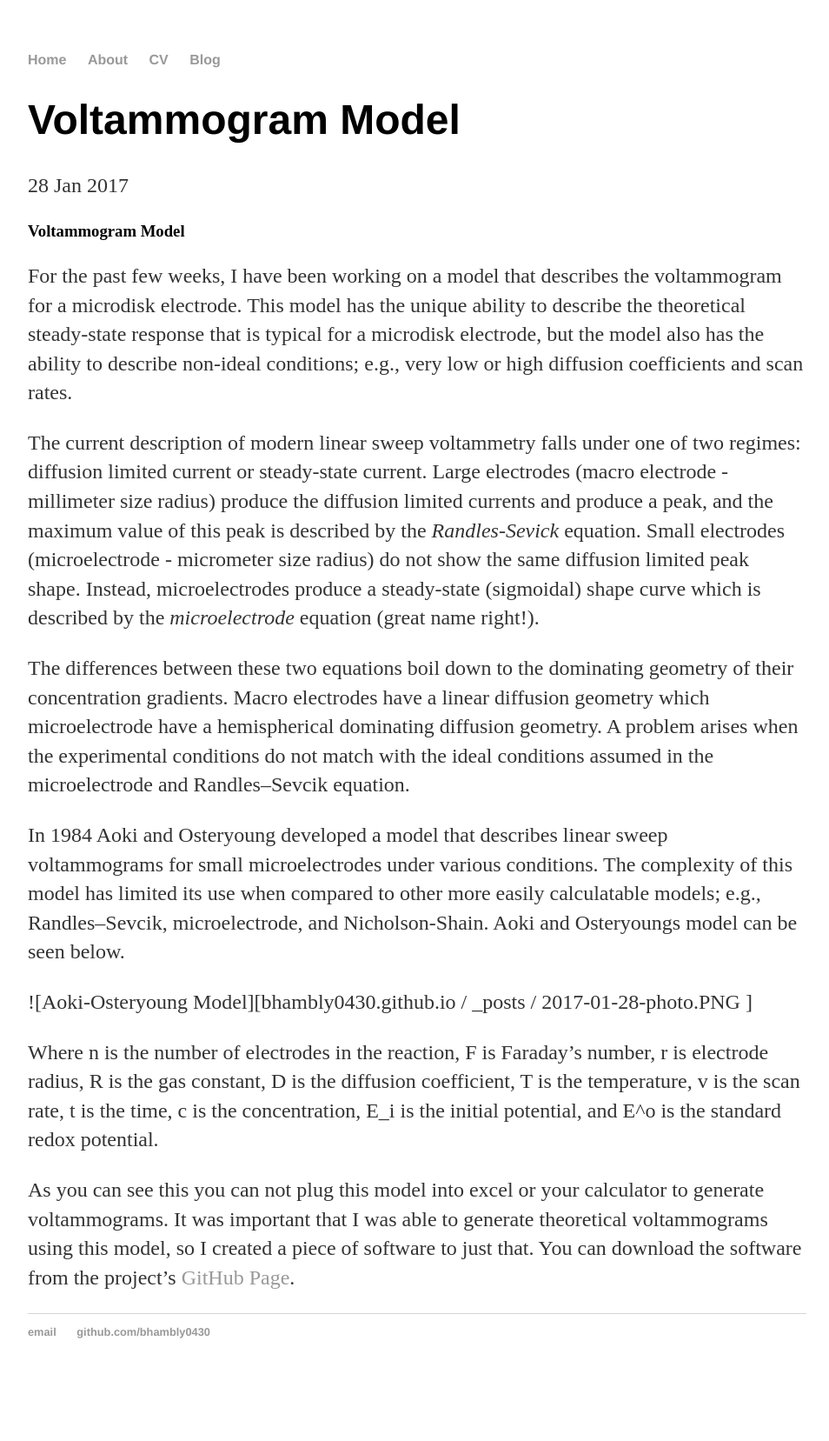
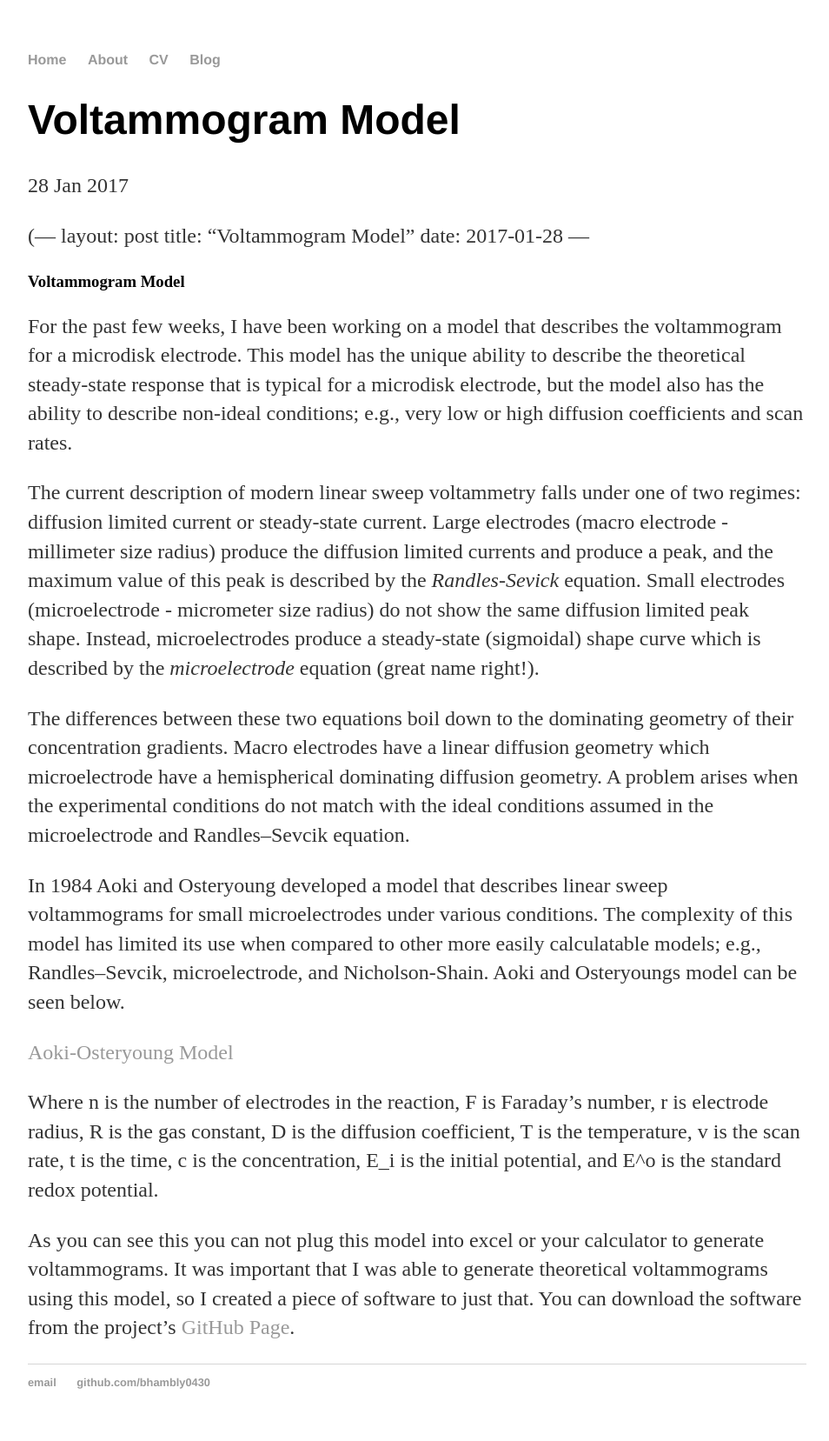
Before and after one commit to bhambly0430/bhambly0430.github.io, a Jekyll site: the page built from _posts/2017-01-28-Voltammogram-Model.md, in a window 1280 px wide. Shown: the whole page at 87% size, without its empty margins (160-1114 px from the left). Built offline with Jekyll 4.4.1, drawn with Linux system fonts in a browser that asks for light colours; our own code applies the rules of GitHub Pages for plain Markdown files; before the commit the page ends 1599 px from its top, so only the background shows below that.

Commit message:
Update 2017-01-28-Voltammogram-Model.md

```diff
--- a/_posts/2017-01-28-Voltammogram-Model.md
+++ b/_posts/2017-01-28-Voltammogram-Model.md
@@ -1,4 +1,4 @@
----
+(﻿---
 layout: post
 title: "Voltammogram Model"
 date: 2017-01-28
@@ -13,7 +13,7 @@ The differences between these two equations boil down to the dominating geometry
 
 In 1984 Aoki and Osteryoung developed a model that describes linear sweep voltammograms for small microelectrodes under various conditions. The complexity of this model has limited its use when compared to other more easily calculatable models; e.g., Randles–Sevcik, microelectrode, and Nicholson-Shain. Aoki and Osteryoungs model can be seen below.
 
-![Aoki-Osteryoung Model][bhambly0430.github.io / _posts / 2017-01-28-photo.PNG ]
+[Aoki-Osteryoung Model](bhambly0430.github.io / _posts / 2017-01-28-photo.PNG )
 
 Where n is the number of electrodes in the reaction, F is Faraday's number, r is electrode radius, R is the gas constant, D is the diffusion coefficient, T is the temperature, v is the scan rate, t is the time, c is the concentration, E_i is the initial potential, and E^o is the standard redox potential.
 
```
